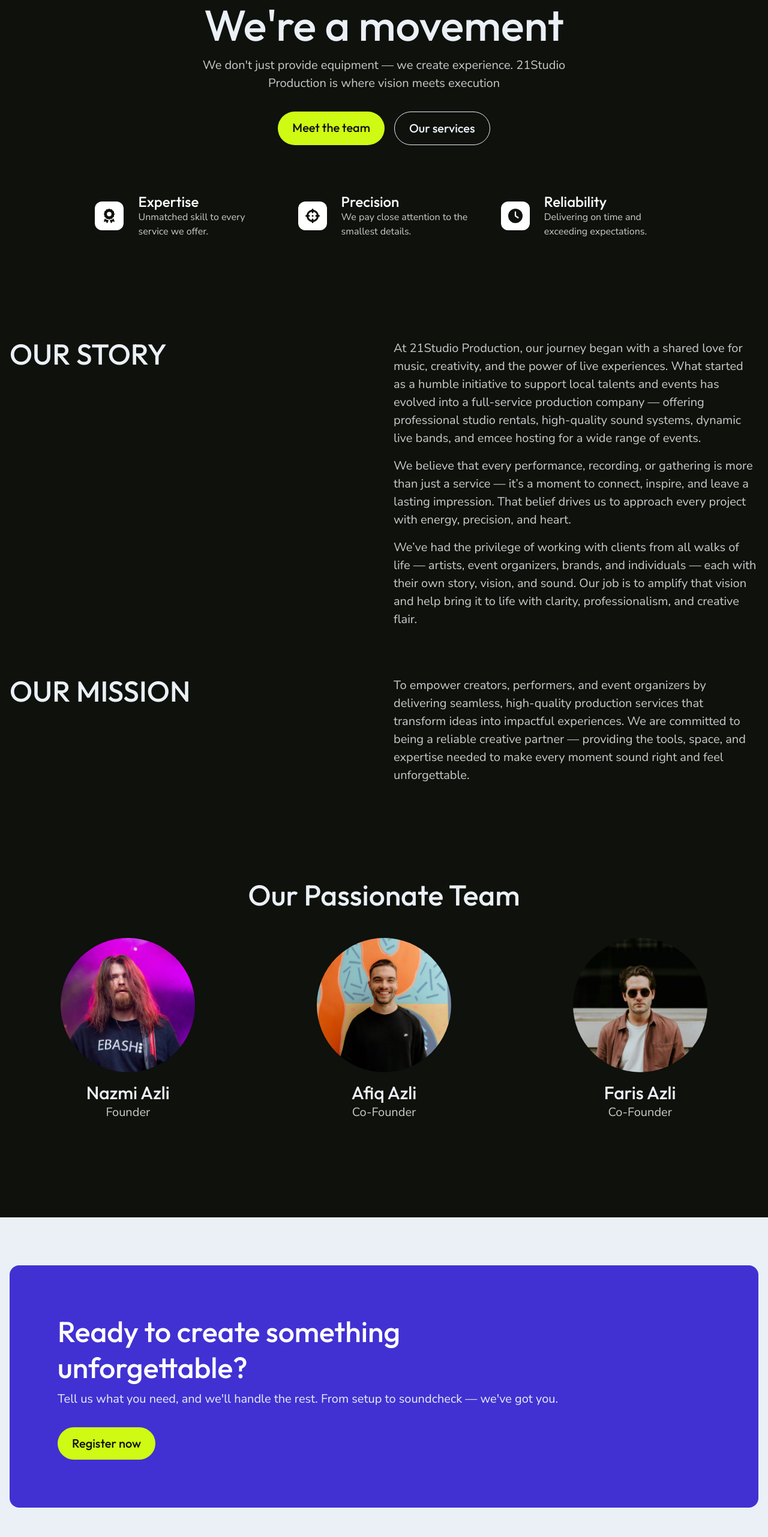
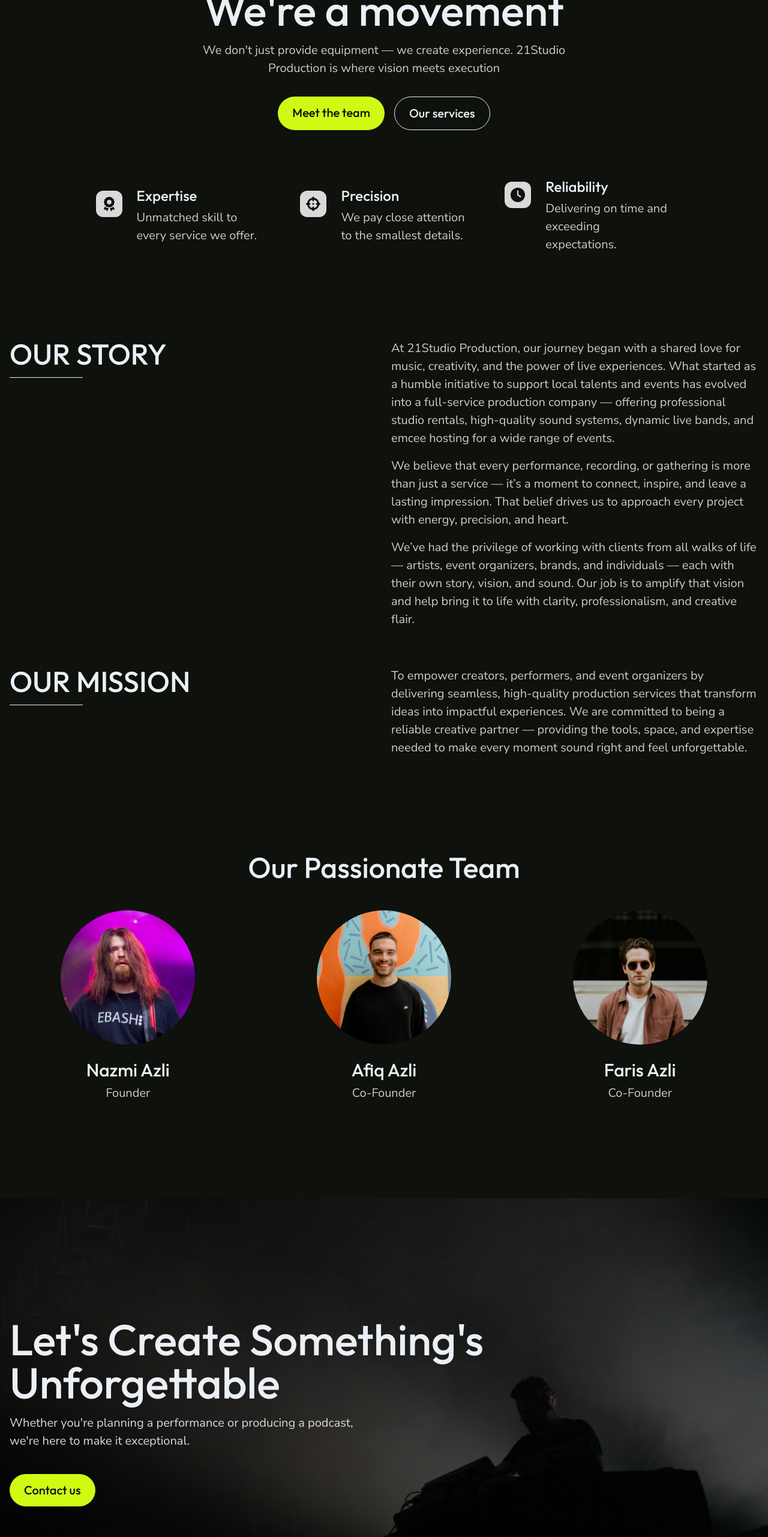
Before and after one commit to nazrindaniell/21Studio-Production, a React (Vite) app in the folder client/: page /about in a window 1280 px wide. Shown: the part 234-2797 px from the top of the page at 60% size. Built offline with nearby package versions, Linux system fonts and the light colour scheme.

Commit message:
completed sections and styling for about us page

```diff
--- a/client/prettier.config.js
+++ b/client/prettier.config.js
@@ -1,3 +1,3 @@
 export default {
-  plugins: ['prettier-plugin-tailwindcss'],
+  plugins: ["prettier-plugin-tailwindcss"],
 };
--- a/client/src/components/ServiceCard.jsx
+++ b/client/src/components/ServiceCard.jsx
@@ -29,7 +29,9 @@
             <h3 className="text-h3 font-outfit text-white-200 font-bold drop-shadow-md">
               {heading}
             </h3>
-            <p className="text-body font-nunito text-white-300 lg:text-lg">{desc}</p>
+            <p className="text-body font-nunito text-white-300 lg:text-lg">
+              {desc}
+            </p>
           </div>
 
           {/* Call-to-action link */}
--- a/client/src/components/ServicePillars.jsx
+++ b/client/src/components/ServicePillars.jsx
@@ -6,8 +6,8 @@
     <>
       {servicePillars.map((item) => (
         <div key={item.id} className="flex items-center">
-          <div className="flex items-center justify-center gap-6">
-            <div className="flex h-12 w-12 items-center justify-center rounded-xl bg-white text-black">
+          <div className="flex items-start justify-center gap-6">
+            <div className="bg-white-400 mt-1.5 flex h-11 w-11 items-center justify-center rounded-xl text-black">
               <FontAwesomeIcon
                 icon={item.icon}
                 className="text-black-100"
@@ -15,10 +15,12 @@
               />
             </div>
             <div className="w-2/3">
-              <h3 className="font-outfit lg:text-h4 text-lg font-medium text-white">
+              <h4 className="font-outfit text-h4 text-white-200 pb-2 font-medium">
                 {item.heading}
-              </h3>
-              <p className="font-nunito text-white-300">{item.desc}</p>
+              </h4>
+              <p className="font-nunito text-white-300 text-base lg:text-lg">
+                {item.desc}
+              </p>
             </div>
           </div>
         </div>
--- a/client/src/components/TeamProfile.jsx
+++ b/client/src/components/TeamProfile.jsx
@@ -6,9 +6,9 @@
       <img
         src={member.image}
         alt={member.name}
-        className="mb-4 h-48 w-48 rounded-full object-cover object-center lg:h-56 lg:w-56"
+        className="mb-6 h-48 w-48 rounded-full object-cover object-center lg:h-56 lg:w-56"
       />
-      <h3 className="text-h4 font-outfit text-white-200 lg:text-h3 font-medium">
+      <h3 className="text-h4 font-outfit text-white-200 lg:text-h3 mb-1.5 font-medium">
         {member.name}
       </h3>
       <p className="font-nunito text-white-300 text-base lg:text-lg">
--- a/client/src/index.css
+++ b/client/src/index.css
@@ -1,4 +1,4 @@
-@import 'tailwindcss';
+@import "tailwindcss";
 @config "../tailwind.config.js";
 
 @layer components {
@@ -17,11 +17,7 @@
   }
 }
 
-/**
- * Custom Swiper styles
- * These styles override the default Swiper styles to match our design system
- */
-
+/* CUSTOM SWIPER STYLES */
 /* Navigation arrows */
 .swiper-button-next::after,
 .swiper-button-prev::after {
@@ -55,25 +51,17 @@
   background-color: #0e110c !important;
 }
 
-/**
- * Swiper overflow handling
- * These styles allow the swiper slides to overflow the container while preventing
- * horizontal scrollbars on the page
- */
+/* SWIPER OVERFLOW HANDLING */
 .swiper.overflow-visible {
   overflow: visible;
-  /* margin: 0 -2rem; */
-  /* Match the container padding from tailwind config */
-  /* width: calc(100% + 4rem); */
-  /* Compensate for the negative margin */
 }
 
 /* Swiper slide styles */
 .swiper-slide {
-  height: auto; /* Make slides take natural height */
+  height: auto;
   transition:
     transform 0.3s ease,
-    opacity 0.3s ease; /* Smooth transitions */
+    opacity 0.3s ease;
 }
 
 /* Prevent body horizontal scroll while allowing swiper overflow */
--- a/client/src/pages/About.jsx
+++ b/client/src/pages/About.jsx
@@ -1,6 +1,7 @@
 import { Link } from "react-router-dom";
 import ServicePillars from "../components/ServicePillars";
 import TeamProfile from "../components/TeamProfile";
+import BannerImg from "../assets/banner-promote.webp";
 
 function About() {
   return (
@@ -8,7 +9,7 @@
       <HeroSection />
       <CompanyBackground />
       <TeamMembers />
-      <s></s>
+      <BannerPromote />
     </>
   );
 }
@@ -40,7 +41,7 @@
               </div>
             </div>
             {/* ServicePillars section*/}
-            <div className="mx-auto grid grid-cols-1 gap-4 lg:w-4/5 lg:grid-cols-3 lg:place-items-center">
+            <div className="mx-auto grid grid-cols-1 gap-6 lg:w-4/5 lg:grid-cols-3 lg:place-items-center">
               <ServicePillars />
             </div>
           </div>
@@ -55,11 +56,13 @@
     <div className="bg-black-100">
       <div className="py-20 lg:pt-0 lg:pb-20">
         <section className="container mx-auto">
-          <div className="flex flex-col gap-20">
-            <div className="grid grid-cols-1 gap-8 lg:grid-cols-2">
-              <h2 className="text-h2 font-outfit text-white-200 text-left font-medium uppercase lg:text-5xl">
-                Our Story
-              </h2>
+          <div className="flex flex-col gap-16">
+            <div className="grid grid-cols-1 gap-6 lg:grid-cols-2">
+              <div>
+                <h2 className="border-white-200 lg:afer:content-[''] text-h2 font-outfit text-white-200 relative text-left font-medium uppercase lg:text-5xl lg:after:absolute lg:after:bottom-[-1rem] lg:after:left-0 lg:after:w-[20%] lg:after:border-b">
+                  Our Story
+                </h2>
+              </div>
               <div className="[&>p]:font-nunito [&>p]:text-white-300 flex flex-col gap-4 [&>p]:text-base lg:[&>p]:text-lg">
                 <p>
                   At 21Studio Production, our journey began with a shared love
@@ -85,10 +88,12 @@
                 </p>
               </div>
             </div>
-            <div className="grid grid-cols-1 gap-8 lg:grid-cols-2">
-              <h2 className="text-h2 font-outfit text-white-200 text-left font-medium uppercase lg:text-5xl">
-                Our Mission
-              </h2>
+            <div className="grid grid-cols-1 gap-6 lg:grid-cols-2">
+              <div>
+                <h2 className="border-white-200 lg:afer:content-[''] text-h2 font-outfit text-white-200 relative text-left font-medium uppercase lg:text-5xl lg:after:absolute lg:after:bottom-[-1rem] lg:after:left-0 lg:after:w-[20%] lg:after:border-b">
+                  Our Mission
+                </h2>
+              </div>
               <p className="font-nunito text-white-300 text-base lg:text-lg">
                 To empower creators, performers, and event organizers by
                 delivering seamless, high-quality production services that
@@ -123,4 +128,32 @@
   );
 }
 
+function BannerPromote() {
+  return (
+    <div
+      className="bg-opacity-20 bg-fill relative bg-cover bg-center"
+      style={{
+        backgroundImage: `linear-gradient(rgba(0,0,0,0.7), rgba(0,0,0,0.7)), url(${BannerImg})`,
+      }}
+    >
+      <section className="container mx-auto py-25 lg:py-50">
+        <div className="flex flex-col items-start gap-10">
+          <div className="flex flex-col gap-4 lg:w-2/3">
+            <h1 className="font-outfit text-h1 text-white-200 font-medium lg:text-7xl">
+              Let's Create Something's Unforgettable
+            </h1>
+            <p className="font-nunito text-white-400 text-base lg:w-3/4 lg:text-lg">
+              Whether you're planning a performance or producing a podcast,
+              we're here to make it exceptional.
+            </p>
+          </div>
+          <Link to="#" className="primary-btn">
+            Contact us
+          </Link>
+        </div>
+      </section>
+    </div>
+  );
+}
+
 export default About;
--- a/client/src/pages/Home.jsx
+++ b/client/src/pages/Home.jsx
@@ -28,7 +28,7 @@
         alt="Home background"
         className="h-svh w-full object-cover object-center"
       />
-      <section className="absolute top-1/2 left-1/2 z-30 container mx-auto flex -translate-1/2 transform">
+      <section className="absolute top-1/2 left-1/2 z-30 container mx-auto -translate-1/2 transform">
         <div className="flex w-full items-start justify-center lg:w-1/2">
           <div className="flex flex-col items-start justify-center gap-10 lg:gap-12">
             <div className="flex flex-col gap-4">
--- a/client/vite.config.js
+++ b/client/vite.config.js
@@ -1,6 +1,6 @@
-import { defineConfig } from 'vite';
-import react from '@vitejs/plugin-react';
-import tailwindcss from '@tailwindcss/vite';
+import { defineConfig } from "vite";
+import react from "@vitejs/plugin-react";
+import tailwindcss from "@tailwindcss/vite";
 
 // https://vite.dev/config/
 export default defineConfig({
```
Also changed, not shown: client/src/components/ServiceCarousel.jsx (+11 -11 lines), client/src/data/services.js (+22 -22 lines), client/src/assets/banner-promote.webp (added).
